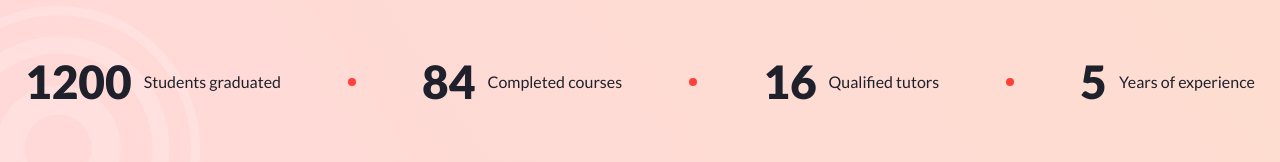
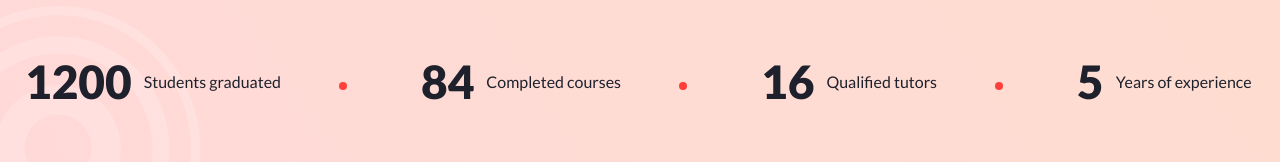
Before and after one commit to Marozik/Lesson__15, a plain HTML site: page index.html in a window 1280 px wide. Shown: the part 888-1050 px from the top of the page. Drawn offline with Linux system fonts and the light colour scheme; files whose address does not match are found by name.

Commit message:
Add files via upload

```diff
--- a/css/style.css
+++ b/css/style.css
@@ -135,23 +135,26 @@ body{
 
 .achievements-createx {
 	display: flex;
-	justify-content: space-between;
 	align-items: center;
 	flex-wrap: wrap;
-	gap: 20px;
+	column-gap: 140px;
+	row-gap: 30px;
 }
-
-.achievements-createx__circle {
+.item-achievements {
+	display: flex;
+	align-items: center;
+	gap: 12px;
+	position: relative;
+}
+.item-achievements:not(:last-child)::after {
+	content: '';
+	position: absolute;
+	top: 50%;
+	right: -66px;
 	width: 8px;
 	height: 8px;
 	border-radius: 50%;
 	background-color: #FF3F3A;
-}
-
-.item-achievements {
-	display: flex;
-	align-items: center;
-	gap: 12px;
 }
 .item-achievements__value {
 	font-weight: 900;
--- a/index.html
+++ b/index.html
@@ -63,17 +63,14 @@
 								<div class="item-achievements__value">1200</div>
 								<div class="item-achievements__text">Students graduated</div>
 							</div>
-							<div class="achievements-createx__circle"></div>
 							<div class="achievements-createx__item item-achievements">
 								<div class="item-achievements__value">84</div>
 								<div class="item-achievements__text">Completed courses</div>
 							</div>
-							<div class="achievements-createx__circle"></div>
 							<div class="achievements-createx__item item-achievements">
 								<div class="item-achievements__value">16</div>
 								<div class="item-achievements__text">Qualified tutors</div>
 							</div>
-							<div class="achievements-createx__circle"></div>
 							<div class="achievements-createx__item item-achievements">
 								<div class="item-achievements__value">5</div>
 								<div class="item-achievements__text">Years of experience</div>
```
